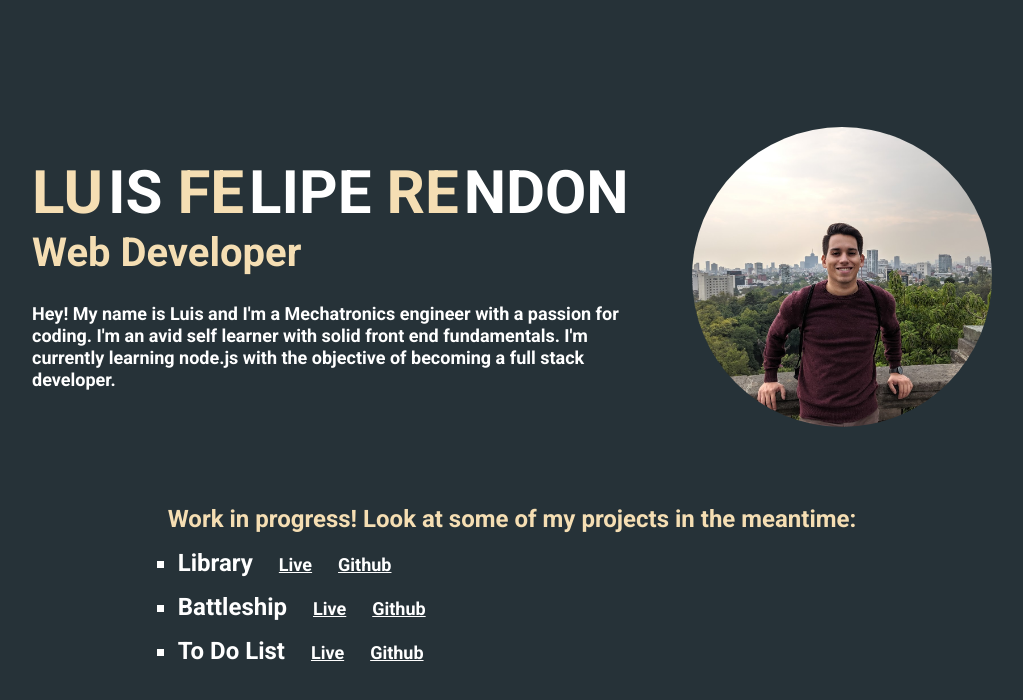
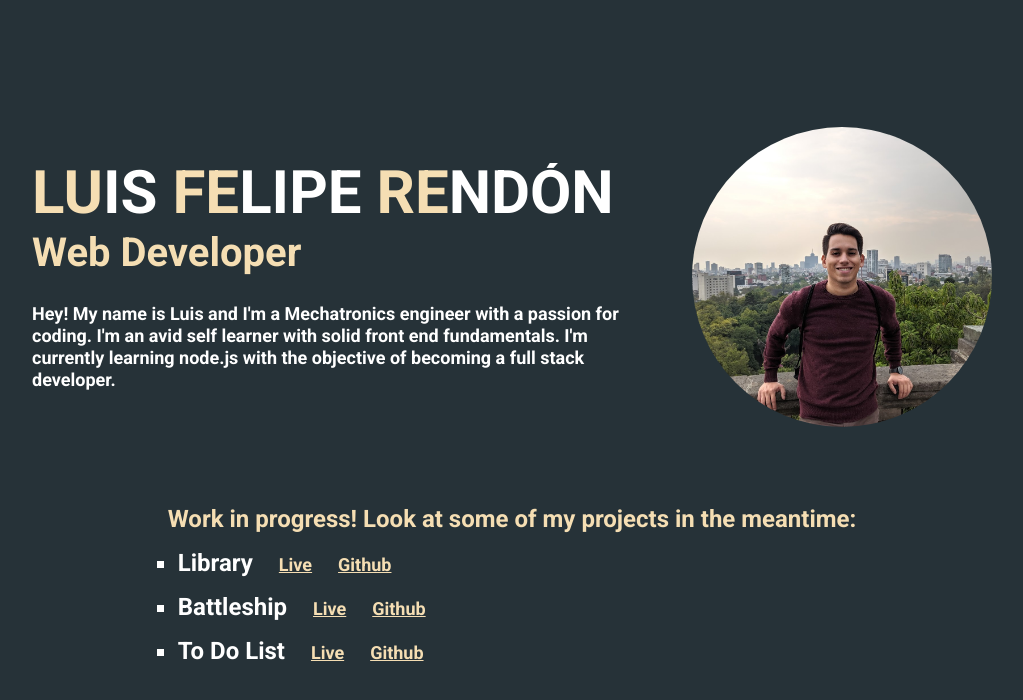
Before and after one commit to lufere/lufere.dev, a plain HTML site: page index.html in a window 1280 px wide. Shown: the whole page, without its empty margins (128-1151 px from the left). Drawn offline with Linux system fonts and the light colour scheme.

Commit message:
Added the expanding letter animation and changed the link's colors

```diff
--- a/css/style.css
+++ b/css/style.css
@@ -27,11 +27,44 @@ h1{
     margin-bottom: 10px;
 }
 
-h1 span{
+.lf{
     color: wheat;
     font-weight: 700;
-    margin:0 5px 0 0;
+    /* margin:0 5px 0 0; */
     /* color: white; */
+}
+
+h1 span{
+    display: inline-flex;
+}
+
+h1 span:nth-child(even){
+    overflow: hidden;
+    /* transition-delay: 2s; */
+    transition: ease-in-out 2s;
+    letter-spacing: -1em;
+}
+
+/* h1:hover span:nth-child(even){
+    transition: ease-in-out 1s;
+    letter-spacing: 0;
+} */
+
+/* .loaded{
+    transition: ease-in 1s;
+    letter-spacing: 0 !important;
+} */
+
+h1 span:nth-child(2){
+    transition-delay: 0s;
+}
+
+h1 span:nth-child(4){
+    transition-delay: 1s;
+}
+
+h1 span:nth-child(6){
+    transition-delay: 2s;
 }
 
 h2{
@@ -110,6 +143,6 @@ nav p{
 #wip ul li a{
     font-size: 18px;
     margin-left: 20px;
-    color: white;
+    color: wheat;
     /* text-decoration: none; */
 }
--- a/index.html
+++ b/index.html
@@ -21,7 +21,9 @@
     <div id = "bioWrapper">
         <div>
             <h1>
-                <span>LU</span>IS <span>FE</span>LIPE <span>RE</span>NDON
+                <span class="lf">LU</span><span>IS</span>
+                <span class="lf">FE</span><span>LIPE</span>
+                <span class="lf">RE</span><span>NDÓN</span>
             </h1>
             <h2>Web <span>Dev</span>eloper</h2>
             <p id = bio>Hey! My name is Luis and I'm a Mechatronics engineer with a passion for coding. I'm an avid self learner with solid front end fundamentals. I'm currently learning node.js with the objective of becoming a full stack developer.</p>
@@ -51,6 +53,15 @@
             </li>
         </ul>
     </div>
-
 </body>
+<script>
+    window.onload = function() {
+        document.querySelectorAll("h1 span:nth-child(even)").forEach((e)=>{
+            // e.className += " loaded";
+            e.style.letterSpacing = 0;
+        })
+    // document.body.className += " loaded";
+    }
+    // document.querySelector('#bioWrapper').addEventListener('mouseenter', loaded)
+</script>
 </html>
```
